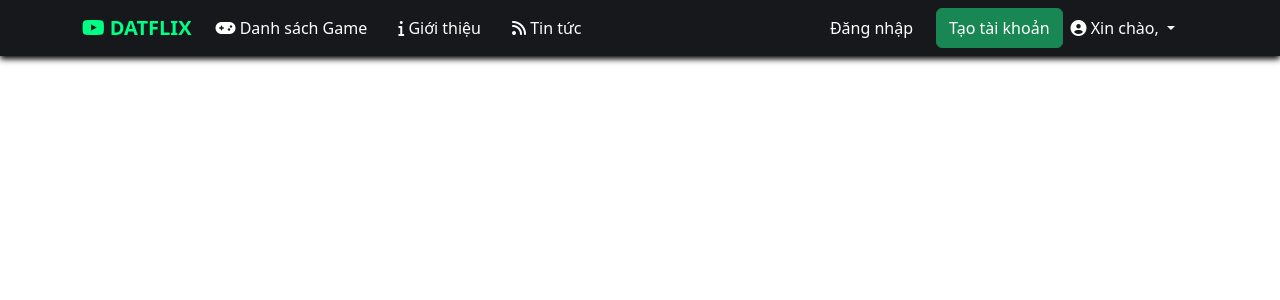
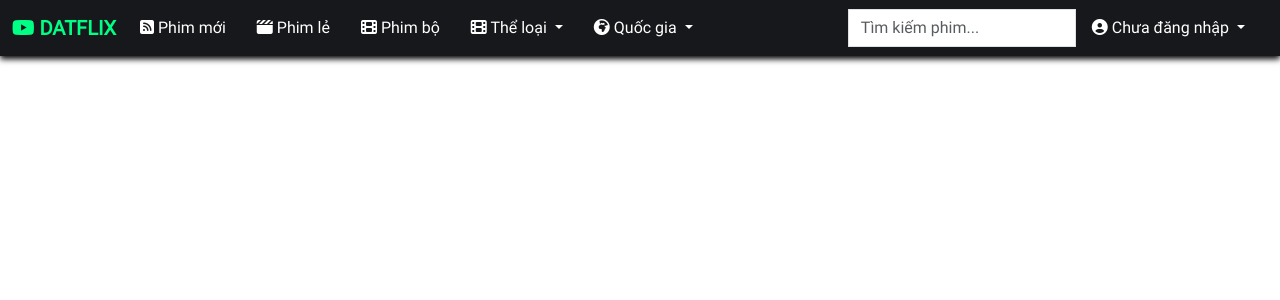
Before and after one commit to lvdat/datflix, a Vue app in the folder client/: page / in a window 1280 px wide. Shown: the top 300 px of the page. Built offline with nearby package versions, Linux system fonts and the light colour scheme.

Commit message:
finish header template

```diff
--- a/client/src/assets/main.css
+++ b/client/src/assets/main.css
@@ -1,3 +1,8 @@
+@font-face {
+    font-family: 'Roboto';
+    src: url('/src/assets/fonts/Roboto-Regular.ttf');
+}
+
 ::-webkit-scrollbar {
     width: 10px;
     height: 10px
@@ -23,6 +28,7 @@
 }
 
 * {
+    font-family: 'Roboto';
     margin: 0;
     padding: 0;
 }
--- a/client/src/components/Header.vue
+++ b/client/src/components/Header.vue
@@ -1,6 +1,6 @@
 <template>
     <nav class="navbar navbar-dark navbar-expand-lg fixed-top main__nav">
-        <div class="container">
+        <div class="container-fluid">
             <a class="navbar-brand" href="/"><b><i class="fab fa-youtube"></i> DATFLIX</b> </a>
             <button class="navbar-toggler" type="button" data-bs-toggle="collapse" data-bs-target="#navbarNavDropdown" aria-controls="navbarNavDropdown" aria-expanded="false" aria-label="Toggle navigation">
                 <span class="navbar-toggler-icon"></span>
@@ -8,26 +8,42 @@
             <div class="collapse navbar-collapse" id="navbarNavDropdown">
                 <ul class="navbar-nav me-auto mb-2 mb-lg-0">
                     <li class="nav-item">
-                    <a class="nav-link active" href="/dvut"><i class="fas fa-gamepad"></i> Danh sách Game</a>
+                        <a class="nav-link active" href="/dvut"><i class="fas fa-square-rss"></i> Phim mới</a>
                     </li>
                     <li class="nav-item">
-                    <a class="nav-link active" href="/dvut"><i class="fas fa-info"></i> Giới thiệu</a>
+                        <a class="nav-link active" href="/dvut"><i class="fas fa-clapperboard"></i> Phim lẻ</a>
                     </li>
                     <li class="nav-item">
-                    <a class="nav-link active" href="/dvut"><i class="fas fa-rss"></i> Tin tức</a>
+                        <a class="nav-link active" href="/dvut"><i class="fas fa-film"></i> Phim bộ</a>
                     </li>
-            </ul>
-            <ul class="navbar-nav ml-auto">
-                <li class="nav-item">
-                    <a class="nav-link active" href="/login"> Đăng nhập</a>
-                </li>
-                <button class="btn btn-success btn__signup" type="submit">Tạo tài khoản </button>
                     <li class="nav-item dropdown">
                         <a class="nav-link active dropdown-toggle" href="#" role="button" data-bs-toggle="dropdown" aria-expanded="false">
-                    <i class="fas fa-user-circle"></i> Xin chào,
+                            <i class="fas fa-film"></i> Thể loại
                         </a>
                         <ul class="dropdown-menu">
                             <li><a class="dropdown-item" href="/logout"><i class="fas fa-sign-out-alt"></i> Đăng xuất</a></li>
+                        </ul>
+                    </li>
+                    <li class="nav-item dropdown">
+                        <a class="nav-link active dropdown-toggle" href="#" role="button" data-bs-toggle="dropdown" aria-expanded="false">
+                            <i class="fas fa-earth-africa"></i> Quốc gia
+                        </a>
+                        <ul class="dropdown-menu">
+                            <li><a class="dropdown-item" href="/logout"><i class="fas fa-sign-out-alt"></i> Đăng xuất</a></li>
+                        </ul>
+                    </li>
+                </ul>
+                <form class="d-flex" role="search">
+                    <input class="form-control me-2 nav--search__input" type="search" placeholder="Tìm kiếm phim..." aria-label="Search">
+                </form>
+                <ul class="navbar-nav ml-auto">
+                    <li class="nav-item dropdown">
+                        <a class="nav-link active dropdown-toggle" href="#" role="button" data-bs-toggle="dropdown" aria-expanded="false">
+                        <i class="fas fa-user-circle"></i> Chưa đăng nhập
+                        </a>
+                        <ul class="dropdown-menu">
+                            <li><a class="dropdown-item" href="/logout"><i class="fas fa-sign-out-alt"></i> Đăng nhập</a></li>
+                            <li><a class="dropdown-item" href="/logout"><i class="fas fa-sign-out-alt"></i> Tạo tài khoản</a></li>
                         </ul>
                     </li>
                 </ul>
@@ -41,10 +57,6 @@ export default {
 }
 </script>
 <style>
-.btn__signup {
-    padding: 0px 20px 0px 20px;
-}
-
 .nav-item {
     margin-right: 15px;
 }
@@ -61,4 +73,7 @@ a.nav-link.active:hover {
 .navbar-brand {
     color: rgb(0, 255, 133)!important;
 }
+input.nav--search__input {
+    border-radius: 0%;
+}
 </style>
```
Also changed, not shown: client/src/assets/fonts/Roboto-Regular.ttf (added). Lines whose indentation alone changed are shown as unchanged.
